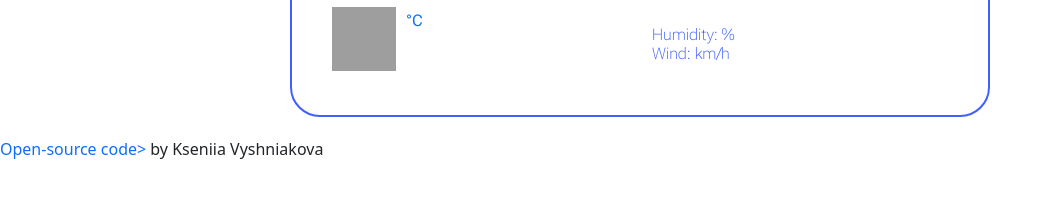
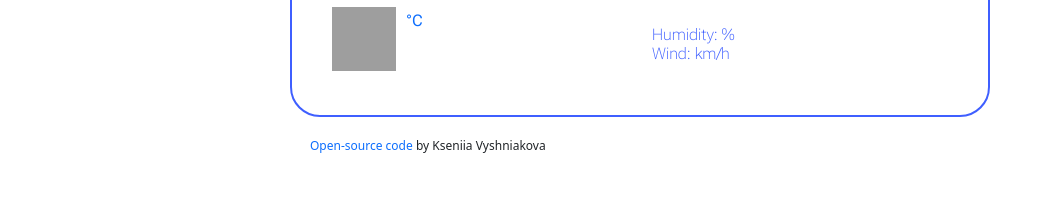
Before and after one commit to KseniiaVyshniakova/Weather, a plain HTML site: page index.html in a window 1280 px wide. Shown: the part 211-408 px from the top of the page, without its empty margins (0-1052 px from the left). Drawn offline with nearby package versions, Linux system fonts and the light colour scheme; no server answers; grey boxes are pictures that could not be loaded.

Commit message:
Update bottom link

```diff
--- a/index.html
+++ b/index.html
@@ -78,9 +78,11 @@
           </div>
         </div>
         </div>
+        <p class="bottom-link"><a href="https://github.com/KseniiaVyshniakova/WeatherApp">Open-source code</a> by Kseniia Vyshniakova</p>
       </div>
+
     </div>
-    <p><a href="https://github.com/KseniiaVyshniakova/WeatherApp">Open-source code></a> by Kseniia Vyshniakova</p>
+
     <script src="index.js"></script>
   </body>
 </html>
--- a/styles.css
+++ b/styles.css
@@ -21,6 +21,12 @@ li {
 }
 a {
   text-decoration: none;
+}
+.bottom-link {
+  margin: 20px auto;
+  padding: 0px 20px;
+  font-size: 12px;
+  max-width: 700px;
 }
 .btn-info {
   background-color: #9bc2f8;
```
